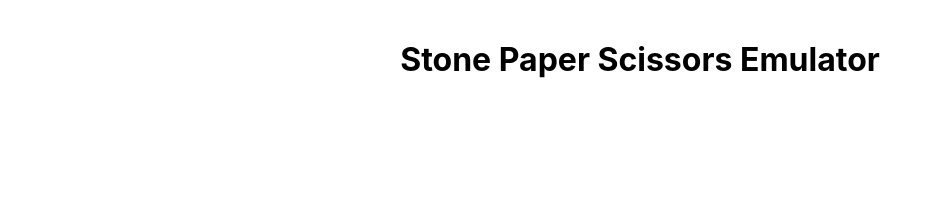
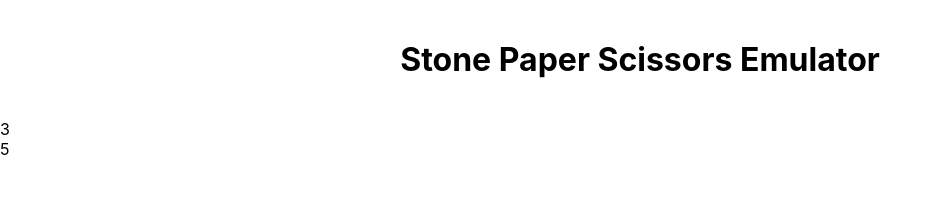
Before and after one commit to divyanshchahar/stone_paper-scissors, a React (Create React App) app: page / in a window 1280 px wide. Shown: the top 209 px of the page, without its empty margins (0-942 px from the left). Built offline with nearby package versions, Linux system fonts and the light colour scheme.

Commit message:
added componenent to select number of rounds

```diff
--- a/src/App.js
+++ b/src/App.js
@@ -1,10 +1,13 @@
 import logo from "./logo.svg";
 import "./App.css";
+
+import NumberOfRounds from "./components/NumberOfRounds";
 
 function App() {
   return (
     <>
       <h1>Stone Paper Scissors Emulator</h1>
+      <NumberOfRounds />
     </>
   );
 }
--- a/src/components/NumberOfRounds.js
+++ b/src/components/NumberOfRounds.js
@@ -0,0 +1,12 @@
+function NumberOfRounds() {
+  return (
+    <>
+      <div className="container-1">
+        <div className="special-text-button-1">3</div>
+        <div className="special-text-button-1">5</div>
+      </div>
+    </>
+  );
+}
+
+export default NumberOfRounds;
```
